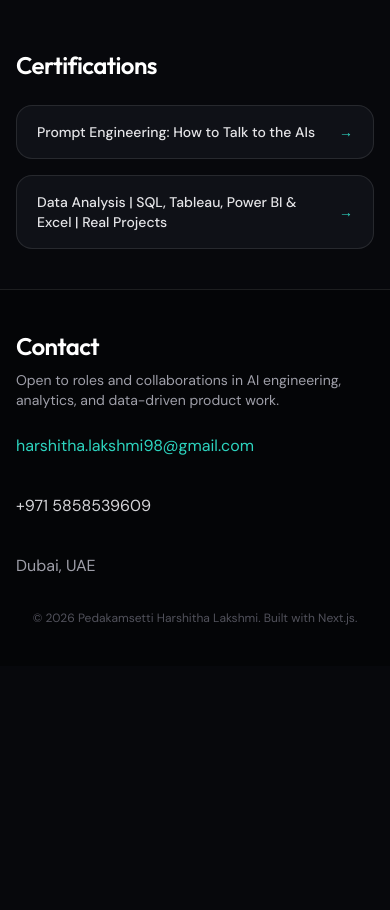
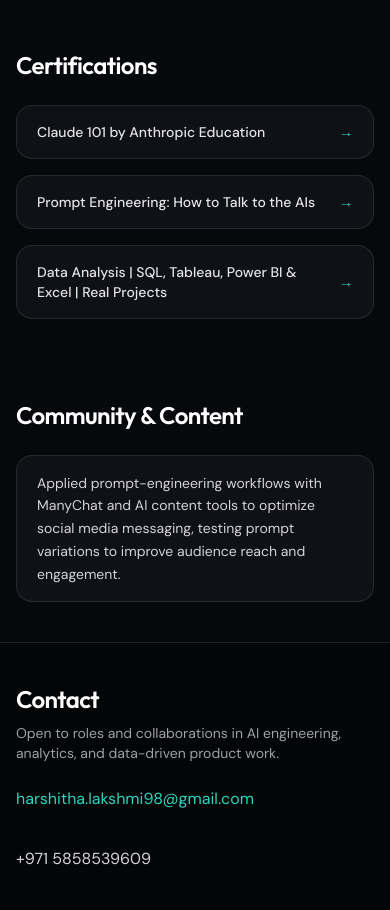
Before and after one commit to harshithalakshmi98/Harshitha_Portfolio, a Next.js app: page / in a window 390 px wide. Shown: the part 6460-7370 px from the top of the page. Before the commit the page ends 7126 px from the top, so only its background shows below. Built offline with nearby package versions, Linux system fonts and the light colour scheme.

Commit message:
Added Community & Content

```diff
--- a/src/app/page.tsx
+++ b/src/app/page.tsx
@@ -1,5 +1,6 @@
 import { CertificationsSection } from "@/components/CertificationsSection";
 import { ContactFooter } from "@/components/ContactFooter";
+import { appliedAiNote } from "@/data/portfolio";
 import { EducationSection } from "@/components/EducationSection";
 import { ExperienceSection } from "@/components/ExperienceSection";
 import { HeroSection } from "@/components/HeroSection";
@@ -26,6 +27,25 @@ export default function Home() {
         <EducationSection />
         <ProjectsSection />
         <CertificationsSection />
+        <section
+          id="community"
+          className="scroll-mt-24 px-4 py-10 sm:px-5 sm:py-12 md:scroll-mt-28"
+          aria-labelledby="community-heading"
+        >
+          <div className="mx-auto max-w-6xl">
+            <h2
+              id="community-heading"
+              className="font-[family-name:var(--font-display)] text-2xl font-semibold tracking-tight text-white sm:text-3xl"
+            >
+              Community &amp; Content
+            </h2>
+            <div className="mt-6 rounded-2xl border border-white/10 bg-[var(--surface)] px-5 py-4 sm:px-6 sm:py-5">
+              <p className="text-sm leading-relaxed text-zinc-300 sm:text-base">
+                {appliedAiNote}
+              </p>
+            </div>
+          </div>
+        </section>
         <ContactFooter />
       </main>
     </>
--- a/src/data/portfolio.ts
+++ b/src/data/portfolio.ts
@@ -12,6 +12,9 @@ export const person = {
 export const summary =
   "MSc Artificial Intelligence student and aspiring AI Engineer with hands-on experience building NLP, computer vision, and neural network systems in Python and PyTorch. Six years at TCS applying SQL-driven analytics, root cause analysis, and performance dashboards that cut repeat incidents by 30%. Skilled in ML pipelines, transformer fine-tuning, and prompt engineering for LLM-based workflows. Eager to deploy data-driven AI solutions with measurable impact.";
 
+export const appliedAiNote =
+  "Applied prompt-engineering workflows with ManyChat and AI content tools to optimize social media messaging, testing prompt variations to improve audience reach and engagement.";
+
 export const navItems = [
   { id: "about", label: "About" },
   { id: "skills", label: "Skills" },
@@ -19,6 +22,7 @@ export const navItems = [
   { id: "education", label: "Education" },
   { id: "projects", label: "Projects" },
   { id: "certifications", label: "Certifications" },
+  { id: "community", label: "Community" },
   { id: "contact", label: "Contact" },
 ] as const;
 
@@ -248,6 +252,10 @@ export const projects = [
 
 export const certifications = [
   {
+    name: "Claude 101 by Anthropic Education",
+    url: "https://verify.skilljar.com/c/n7r9dkczh5fw",
+  },
+  {
     name: "Prompt Engineering: How to Talk to the AIs",
     url: "https://www.linkedin.com/learning/certificates/4985edf4cef6d31bc473062e4d3bbe8606c25c3d23d94430fb8509aa9281ae74",
   },
```
